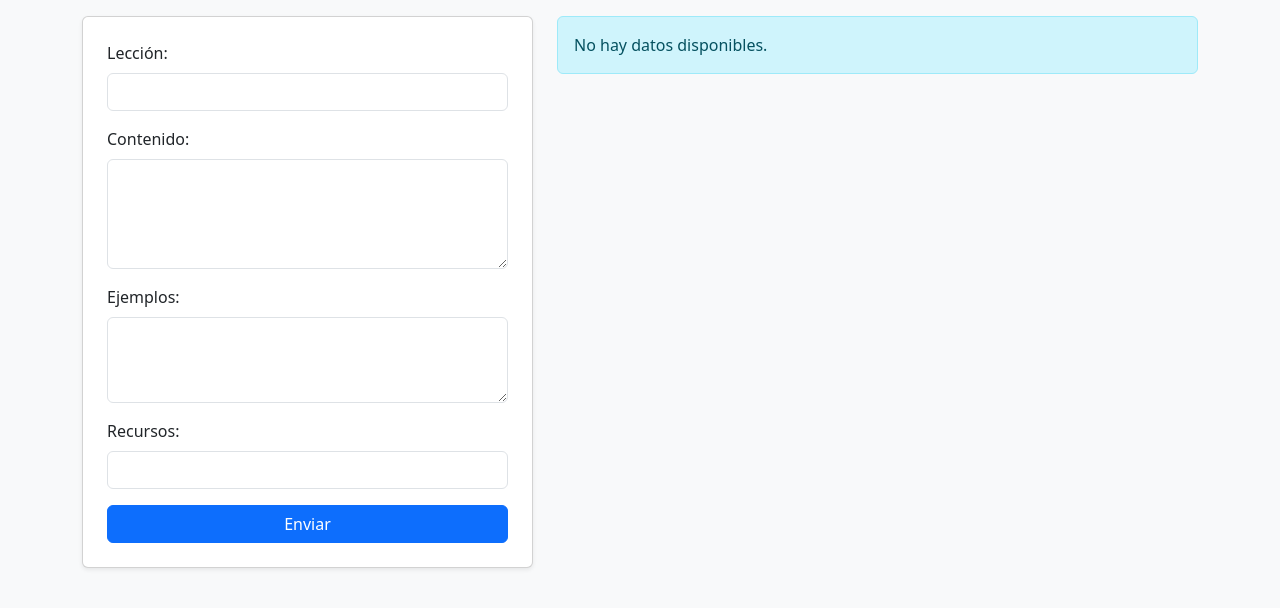
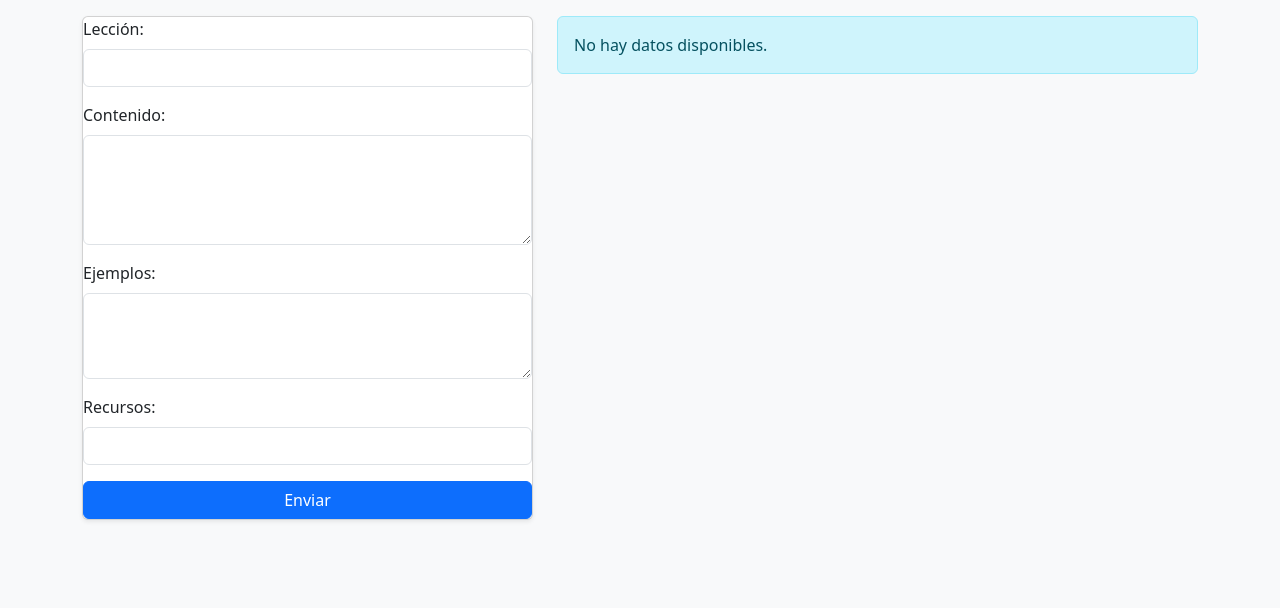
Before and after one commit to eduardo20020/Api-Crud-en-PHP, a PHP site: page / in a window 1280 px wide. Shown: the top 608 px of the page. Run offline with PHP 8.4, Linux system fonts and the light colour scheme; data that the repository does not hold is empty.

Commit message:
sfdsfdsf

```diff
--- a/index.php
+++ b/index.php
@@ -10,7 +10,7 @@
         <div class="row">
             <div class="col-md-5">
                 <!-- Aquí iría tu formulario para insertar o editar datos -->
-                <form action="api/ingresarleccion.php" method="post" class="card p-4 shadow-sm">
+                <form action="api/ingresarleccion.php" method="post" class="card  shadow-sm">
                     <div class="mb-3">
                         <label for="leccion" class="form-label">Lección:</label>
                         <input type="text" name="leccion" class="form-control" required>
```
